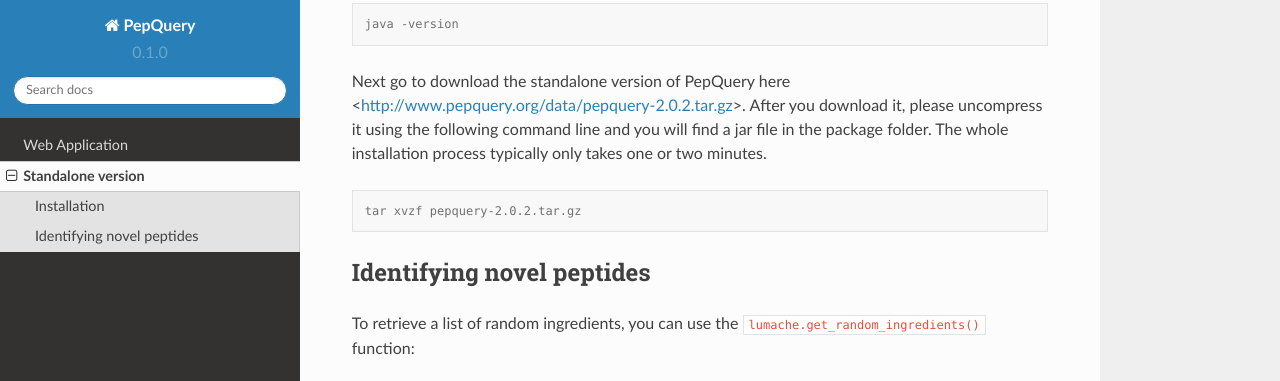
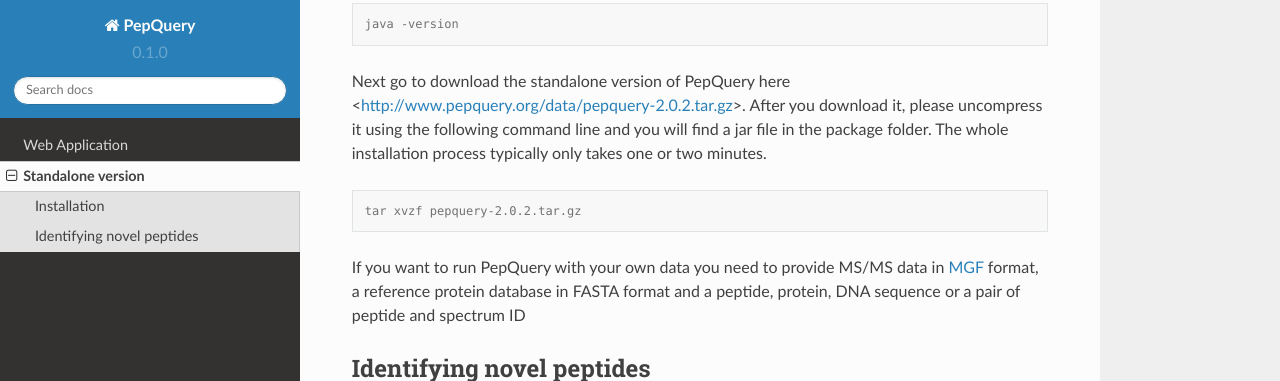
Before and after one commit to smuellerd/pepquery, a Sphinx documentation site: the page built from docs/source/standalone.rst, in a window 1280 px wide and 900 px high, scrolled down 333 px, cut to the strip 0-381 px from the top of the window. Built offline with Sphinx 7.4.7 and the Read the Docs theme 2.0.0, drawn with Linux system fonts in a browser that asks for light colours.

Commit message:
Update standalone.rst

```diff
--- a/docs/source/standalone.rst
+++ b/docs/source/standalone.rst
@@ -23,6 +23,10 @@
 
    tar xvzf pepquery-2.0.2.tar.gz
 
+If you want to run PepQuery with your own data you need to provide MS/MS data in
+`MGF <http://www.matrixscience.com/help/data_file_help.html#GEN>`_ format,
+a reference protein database in FASTA format and a peptide, protein, DNA sequence or a pair of peptide and spectrum ID
+
 Identifying novel peptides
 ----------------
 
```
